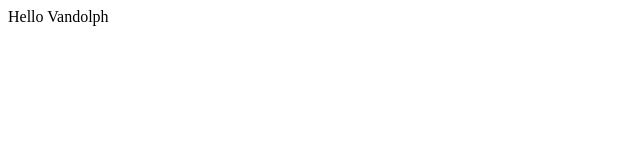
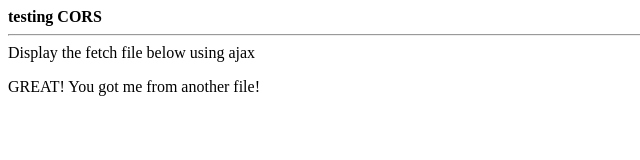
Before and after one commit to vandolphreyes29/vandolphreyes29.github.io, a plain HTML site: page index.html in a window 1280 px wide. Shown: the whole page, without its empty margins (0-640 px from the left). Drawn offline with nearby package versions, Linux system fonts and the light colour scheme.

Commit message:
cors example

```diff
--- /dev/null
+++ b/fetchme.html
@@ -0,0 +1 @@
+GREAT! You got me from another file!
--- a/index.html
+++ b/index.html
@@ -1 +1,32 @@
-Hello Vandolph
+<!DOCTYPE html>
+<html>
+<head>
+	<title></title>
+	<script src="https://ajax.googleapis.com/ajax/libs/jquery/1.12.4/jquery.min.js"></script>
+	<script type="text/javascript">
+		$(function(){
+
+			$base_url = 'http://localhost/vandolphreyes29.github.io/';
+
+			$.ajax({
+				type:     'post',
+				url : 	  $base_url + 'fetchme.html',
+				dataType: 'html',
+				success: function(data){
+					$('.display-here').text(data);
+				}
+			});
+
+		});
+	</script>
+</head>
+<body>
+
+	<b>testing CORS</b>
+	<br>
+	<hr>
+	Display the fetch file below using ajax
+	<p class="display-here"></p>
+
+</body>
+</html>
```
